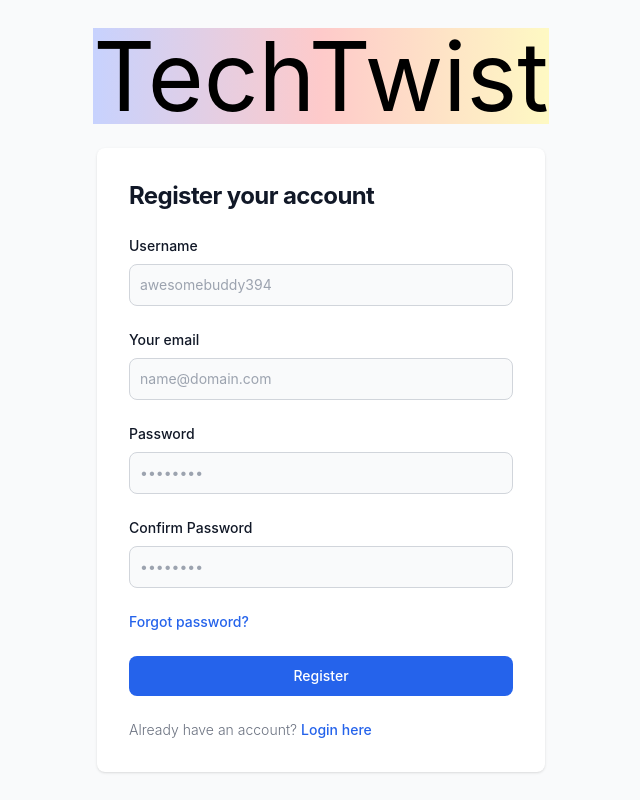
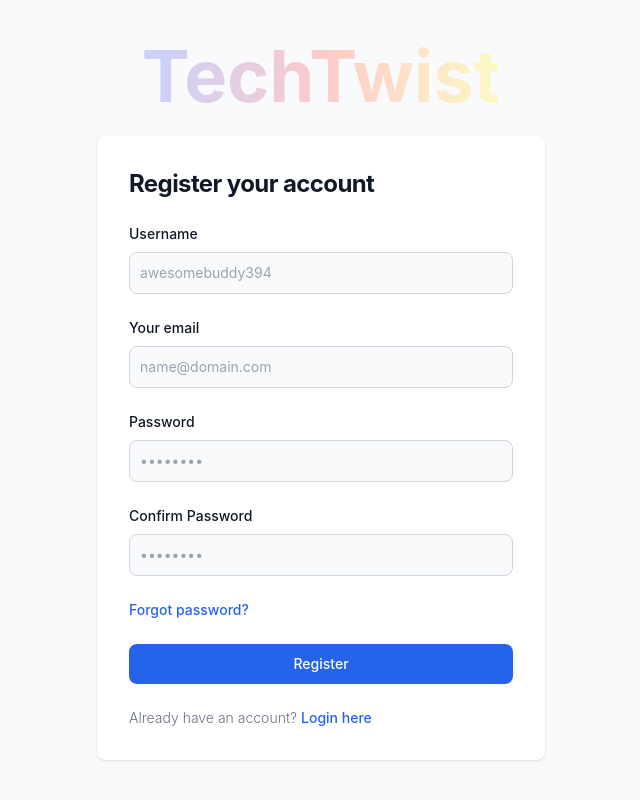
Before and after one commit to siddheshtv/techtwist, a React (Create React App) app in the folder frontend/: page /signup in a window 1280 px wide. Shown: the whole page, without its empty margins (319-959 px from the left). Built offline with nearby package versions, Linux system fonts and the light colour scheme.

Commit message:
ui change title p2

```diff
--- a/frontend/src/components/Home.jsx
+++ b/frontend/src/components/Home.jsx
@@ -6,7 +6,7 @@ const Home = () => {
       <div className="flex flex-col items-center justify-center px-6 py-8 mx-auto md:h-screen lg:py-0">
         <a
           href="/"
-          className="flex items-center mb-6 text-5xl font-semibold text-gray-900 dark:text-white"
+          className="mb-6 font-bold flex justify-center items-center text-9xl text-transparent bg-clip-text bg-gradient-to-r from-indigo-200 via-red-200 to-yellow-100"
         >
           TechTwist
         </a>
--- a/frontend/src/components/Login.jsx
+++ b/frontend/src/components/Login.jsx
@@ -6,7 +6,7 @@ const Login = () => {
       <div class="flex flex-col items-center justify-center px-6 py-8 mx-auto md:h-screen lg:py-0">
         <a
           href="/"
-          class="flex items-center mb-6 text-8xl bg-gradient-to-r from-indigo-200 via-red-200 to-yellow-100"
+          class="mb-6 font-bold flex justify-center items-center text-7xl text-transparent bg-clip-text bg-gradient-to-r from-indigo-200 via-red-200 to-yellow-100"
         >
           TechTwist
         </a>
--- a/frontend/src/components/Signup.jsx
+++ b/frontend/src/components/Signup.jsx
@@ -32,7 +32,7 @@ const Signup = () => {
       <div class="flex flex-col items-center justify-center px-6 py-8 mx-auto md:h-screen lg:py-0">
         <a
           href="/"
-          class="flex items-center mb-6 text-8xl bg-gradient-to-r from-indigo-200 via-red-200 to-yellow-100"
+          class="mb-6 font-bold flex justify-center items-center text-7xl text-transparent bg-clip-text bg-gradient-to-r from-indigo-200 via-red-200 to-yellow-100"
         >
           TechTwist
         </a>
```
